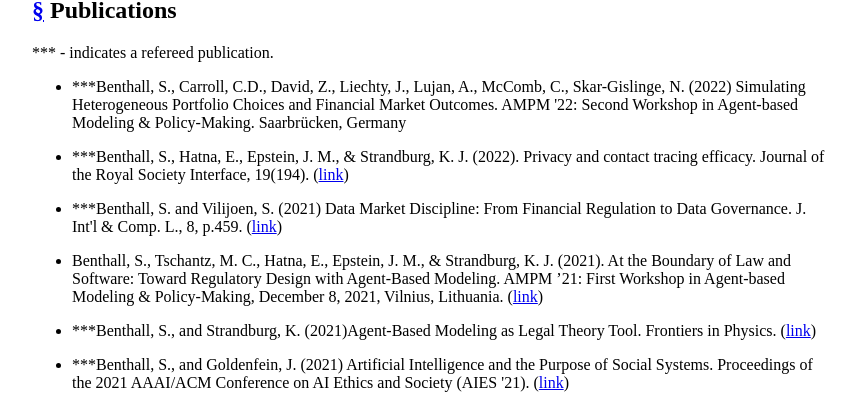
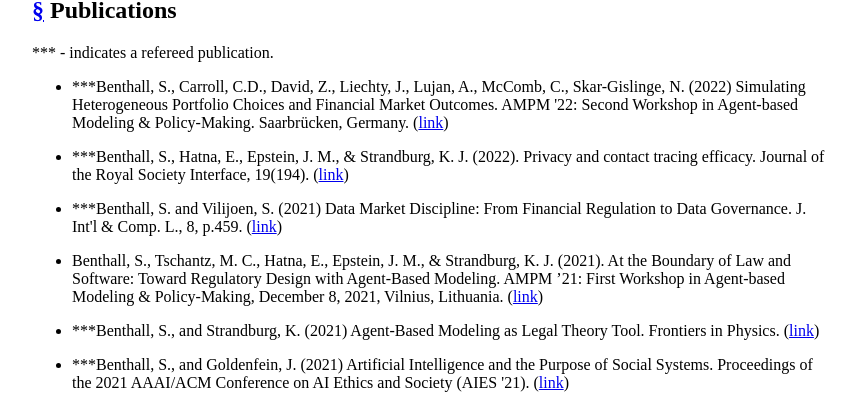
Before and after one commit to sbenthall/personal_website, a Jekyll site: the page built from index.md, in a window 1280 px wide and 900 px high, scrolled down 438 px. Shown: the part 182-590 px from the top of the window, without its empty margins (208-1071 px from the left). Built offline with Jekyll 4.4.1, drawn with Linux system fonts in a browser that asks for light colours.

Commit message:
adding AMPM'22 link; fixing whitespace error

```diff
--- a/index.md
+++ b/index.md
@@ -23,11 +23,11 @@ layout: home
 
 <ul>
    <li>***Benthall, S., Carroll, C.D., David, Z., Liechty, J., Lujan, A., McComb, C., Skar-Gislinge, N. (2022) Simulating Heterogeneous Portfolio Choices and
-Financial Market Outcomes. AMPM '22: Second Workshop in Agent-based Modeling & Policy-Making.  Saarbrücken, Germany</li>
+Financial Market Outcomes. AMPM '22: Second Workshop in Agent-based Modeling & Policy-Making.  Saarbrücken, Germany. (<a href="https://ceur-ws.org/Vol-3420/paper4.pdf">link</a>)</li>
    <li>***Benthall, S., Hatna, E., Epstein, J. M., & Strandburg, K. J. (2022). Privacy and contact tracing efficacy. Journal of the Royal Society Interface, 19(194). (<a href="https://royalsocietypublishing.org/doi/full/10.1098/rsif.2022.0369">link</a>)</li>
    <li>***Benthall, S. and Vilijoen, S. (2021) Data Market Discipline: From Financial Regulation to Data Governance. J. Int'l & Comp. L., 8, p.459. (<a href="https://www.jicl.org.uk/storage/journals/November2021/PaJPuMGBl3PCHs8ABRyd.pdf">link</a>)</li>
    <li>Benthall, S., Tschantz, M. C., Hatna, E., Epstein, J. M., & Strandburg, K. J. (2021). At the Boundary of Law and Software: Toward Regulatory Design with Agent-Based Modeling. AMPM ’21: First Workshop in Agent-based Modeling & Policy-Making, December 8, 2021, Vilnius, Lithuania. (<a href="https://ceur-ws.org/Vol-3182/paper10.pdf">link</a>)</li>
-   <li>***Benthall, S., and Strandburg, K. (2021)Agent-Based Modeling as Legal Theory Tool. Frontiers in Physics. (<a href="https://www.frontiersin.org/articles/10.3389/fphy.2021.666386/full">link</a>)</li>
+   <li>***Benthall, S., and Strandburg, K. (2021) Agent-Based Modeling as Legal Theory Tool. Frontiers in Physics. (<a href="https://www.frontiersin.org/articles/10.3389/fphy.2021.666386/full">link</a>)</li>
    <li>***Benthall, S., and Goldenfein, J. (2021) Artificial Intelligence and the Purpose of Social Systems. Proceedings of the 2021 AAAI/ACM Conference on AI Ethics and Society (AIES '21). (<a href="http://sbenthall.net/papers/aipss.pdf">link</a>)</li>
    <li>***Benthall, S. and Seth, M. Software Engineering as Research Method: Aligning Roles in Econ-ARK. In Meghann Agarwal, Chris Calloway, Dillon Niederhut and David Shupe, editors, Proceedings of the 19th Python in Science Conference, pages 156 – 161, 2020. doi:10.25080/Majora-342d178e-015 (<a href="http://conference.scipy.org/proceedings/scipy2020/sebastian_benthall.html">link</a>)</li>
    <li>***Benthall, S. (2019) Situated Information Flow Theory. <i>Proceedings of the 6th Annual Hot Topics in the Science of Security (HoTSoS).</i> (<a href="papers/sift.pdf">pdf</a>)</li>
```
